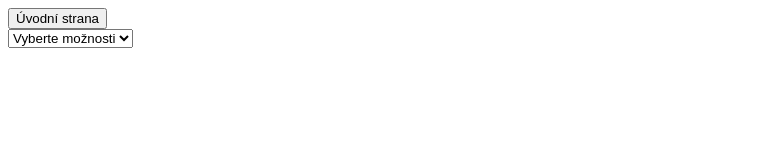
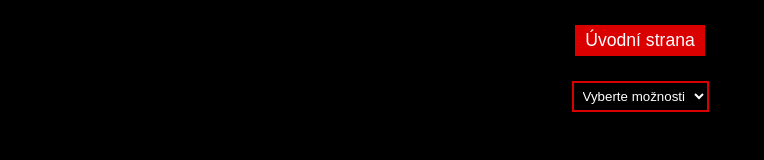
Before and after one commit to anna-johanova/Front-end-Academy-Project-2, a plain HTML site: page dalsi-filmy/index.html in a window 1280 px wide. Shown: the whole page, without its empty margins (0-764 px from the left). Drawn offline with Linux system fonts and the light colour scheme; the site is published under a folder, as on GitHub Pages, so addresses that start at the root find nothing.

Commit message:
Update index.html

```diff
--- a/dalsi-filmy/index.html
+++ b/dalsi-filmy/index.html
@@ -3,7 +3,7 @@
   <head>
     <meta charset="UTF-8" />
     <meta name="viewport" content="width=device-width, initial-scale=1.0" />
-    <link rel="stylesheet" href="/css/style.css" />
+    <link rel="stylesheet" href="../css/style.css" />
     <title>Netflix</title>
     <link rel="icon" href="../img/favicon.png" type="image/png" />
     <link
@@ -14,7 +14,7 @@
   <body>
     <!-- HEADER -->
     <header class="header-movies">
-      <a href="/index.html" class="homepage-link">
+      <a href="../index.html" class="homepage-link">
         <button class="homepage-button">Úvodní strana</button>
       </a>
     </header>
@@ -31,6 +31,6 @@
     <!--  MOVIE SECTION -->
     <section id="movie-cards"></section>
 
-    <script src="/js/script.js"></script>
+    <script src="../js/script.js"></script>
   </body>
 </html>
```
